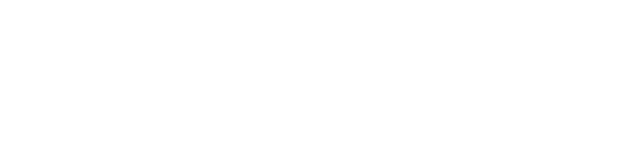
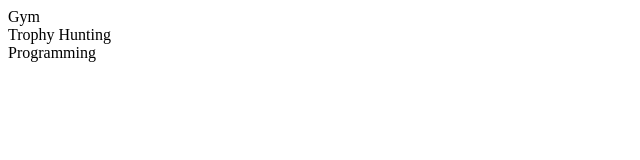
Before and after one commit to ARaza-13/todo-list, a website built with webpack: page dist/index.html in a window 1280 px wide. Shown: the whole page, without its empty margins (0-640 px from the left). Built offline with nearby package versions, Linux system fonts and the light colour scheme.

Commit message:
Added a UI class module with methods that render the list of created projects on the webpage

```diff
--- a/src/index.js
+++ b/src/index.js
@@ -1,6 +1,7 @@
 import Task from "./task";
 import Project from "./project";
 import TodoList from "./todolist";
+import UI from "./user-interface";
 
 const task = new Task("Gym");
 task.setName("Push Day");
@@ -76,3 +77,5 @@ console.log(todoList.getProjects());
 console.log(todoList.getProject(project.getName()));
 console.log(todoList.getProject(trophyHunting.getName()));
 console.log(todoList.getProject(coding.getName()));
+
+UI.loadHomePage(todoList);
--- /dev/null
+++ b/src/user-interface.js
@@ -0,0 +1,36 @@
+import Task from "./task";
+import Project from "./project";
+import TodoList from "./todolist";
+
+class UI {
+    static loadHomePage(todoList) {
+        UI.loadProjects(todoList);
+    }
+
+    static loadProjects(todoList) {
+        todoList.getProjects().forEach((project) => {
+            if (
+                project.name !== 'Inbox' &&
+                project.name !== 'Today' &&
+                project.name !== 'This week' &&
+                project.name !== 'This month' &&
+                project.name !== 'This year'
+            ) {
+                UI.createProject(project.name);
+            }
+        });
+    }
+
+
+    static createProject(name) {
+        const projects = document.getElementById('projects');
+
+        const projectName = document.createElement('div');
+        projectName.classList.add('project-name');
+        projectName.textContent = `${name}`;
+
+        projects.appendChild(projectName);
+    }
+}
+
+export default UI;
```
Also changed, not shown: dist/index.html, dist/main.js.
